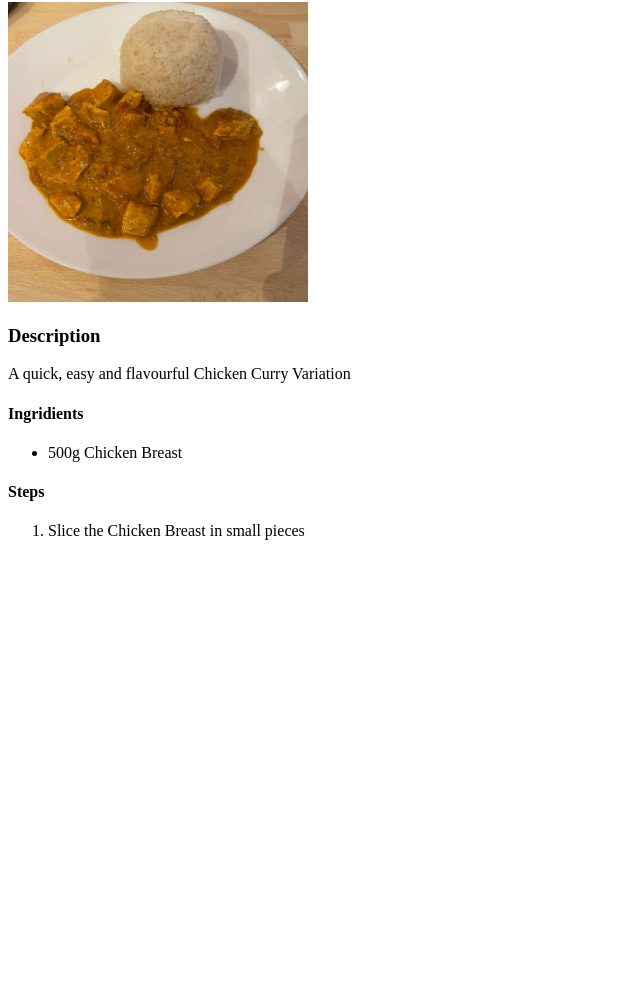
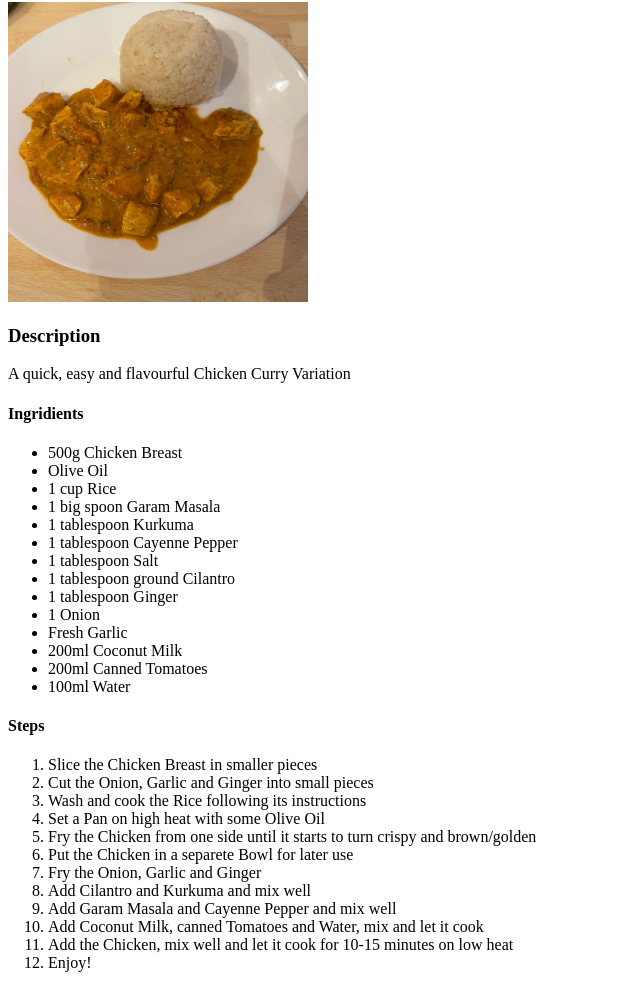
Before and after one commit to yannicgth/odin-recipes, a plain HTML site: page recipes/curry.html in a window 1280 px wide. Shown: the part 78-1066 px from the top of the page, without its empty margins (0-640 px from the left). Before the commit the page ends 800 px from the top, so only its background shows below. Drawn offline with Linux system fonts and the light colour scheme.

Commit message:
Add ingridients and steps to curry.html
Add all the ingridients and steps to curry.html to finish the recipe

```diff
--- a/recipes/curry.html
+++ b/recipes/curry.html
@@ -12,10 +12,34 @@
         <h4>Ingridients</h4>
         <ul>
             <li>500g Chicken Breast</li>
+            <li>Olive Oil</li>
+            <li>1 cup Rice</li>
+            <li>1 big spoon Garam Masala</li>
+            <li>1 tablespoon Kurkuma</li>
+            <li>1 tablespoon Cayenne Pepper</li>
+            <li>1 tablespoon Salt</li>
+            <li>1 tablespoon ground Cilantro</li>
+            <li>1 tablespoon Ginger</li>
+            <li>1 Onion</li>
+            <li>Fresh Garlic</li>
+            <li>200ml Coconut Milk</li>
+            <li>200ml Canned Tomatoes</li>
+            <li>100ml Water</li>
         </ul>
         <h4>Steps</h4>
         <ol>
-            <li>Slice the Chicken Breast in small pieces</li>
+            <li>Slice the Chicken Breast in smaller pieces</li>
+            <li>Cut the Onion, Garlic and Ginger into small pieces</li>
+            <li>Wash and cook the Rice following its instructions</li>
+            <li>Set a Pan on high heat with some Olive Oil</li>
+            <li>Fry the Chicken from one side until it starts to turn crispy and brown/golden</li>
+            <li>Put the Chicken in a separete Bowl for later use</li>
+            <li>Fry the Onion, Garlic and Ginger</li>
+            <li>Add Cilantro and Kurkuma and mix well</li>
+            <li>Add Garam Masala and Cayenne Pepper and mix well</li>
+            <li>Add Coconut Milk, canned Tomatoes and Water, mix and let it cook</li>
+            <li>Add the Chicken, mix well and let it cook for 10-15 minutes on low heat</li>
+            <li>Enjoy!</li>
         </ol>
     </body>
 </html>
```
